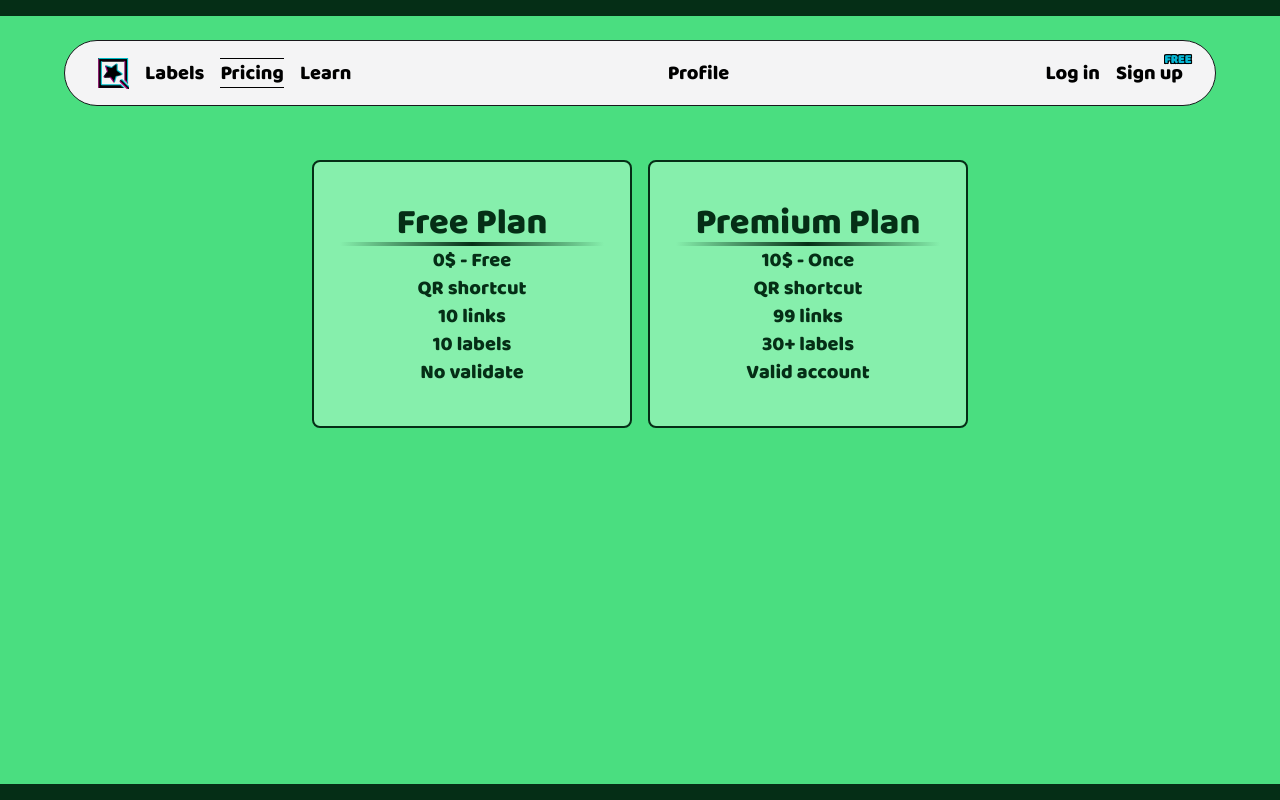
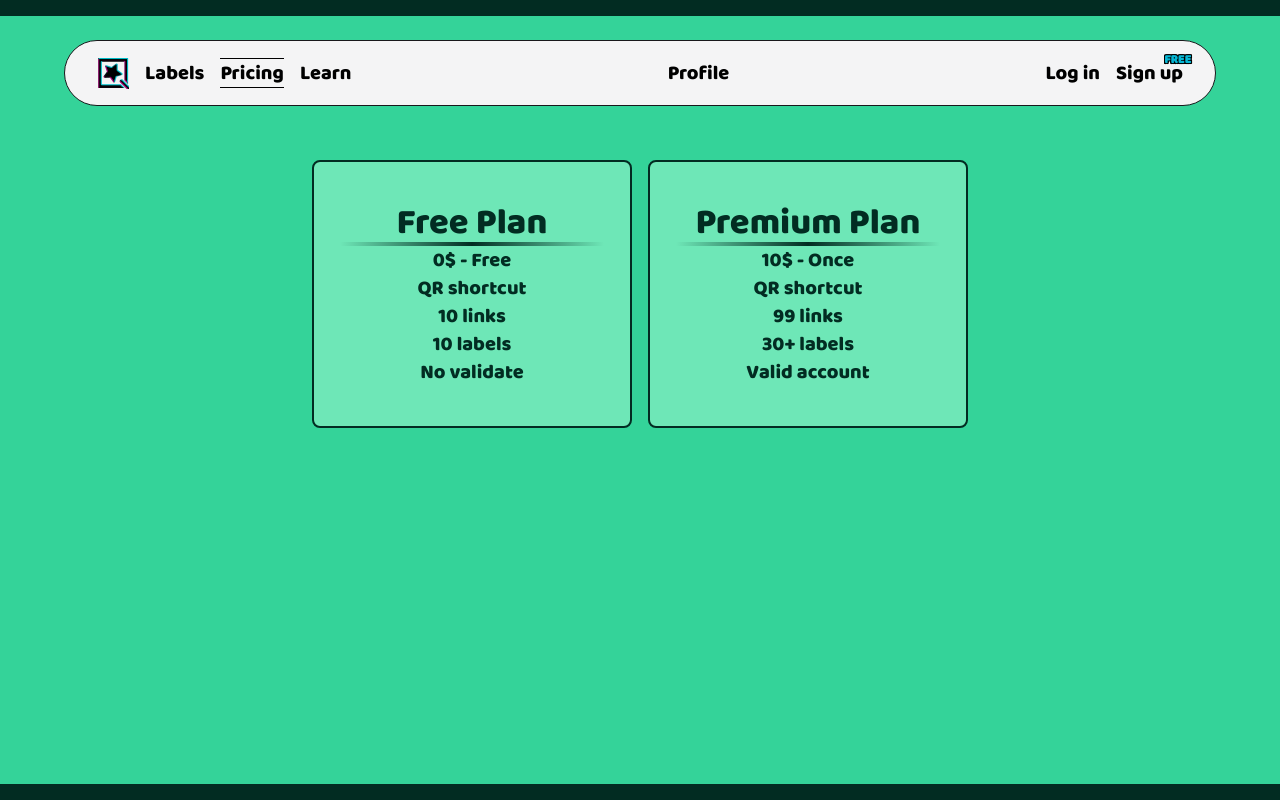
Before and after one commit to boranbatuhan/linqrbell_nuxt, a Nuxt app: page /pricing in a window 1280 px wide. Built offline with nearby package versions, Linux system fonts and the light colour scheme.

Commit message:
fix page colors (labels-pricing)

```diff
--- a/pages/labels.vue
+++ b/pages/labels.vue
@@ -1,12 +1,12 @@
 <template>
-    <div class="min-h-screen border-y-[1rem] bg-indigo-400 border-indigo-950 font-baloobhai text-white">
+    <div class="min-h-screen border-y-[1rem] bg-amber-400 border-amber-950 font-baloobhai text-white">
         <div class="container mx-auto mt-32 flex items-center justify-start flex-col gap-7">
             <p class="text-5xl">Supported Platforms</p>
             <ul class="flex flex-wrap gap-4 p-4 items-start justify-start">
                 <li v-for="(p,index) in platforms.getPlatforms" :key="index" class="w-10 h-10 group relative hover:mx-4 mx-0 transition-all">
                     <img draggable="false" v-if="p=='custom'" src="~~/assets/imgs/starwht.png" alt="customlogo" class="w-10 h-10 select-none transition-all group-hover:-translate-y-5">
                     <Icon :icon="`simple-icons:${p}`" class="w-full h-full transition-all group-hover:-translate-y-5" />
-                    <span class="absolute px-3 py-1 bg-indigo-950 rounded-full opacity-0 group-hover:opacity-100 transition-all -bottom-4 left-1/2 -translate-x-1/2">{{ p }}</span>
+                    <span class="absolute px-3 py-1 bg-amber-950 rounded-full opacity-0 group-hover:opacity-100 transition-all -bottom-4 left-1/2 -translate-x-1/2">{{ p }}</span>
                 </li>
             </ul>
         </div>
--- a/pages/pricing.vue
+++ b/pages/pricing.vue
@@ -1,10 +1,10 @@
 <template>
-    <div class="min-h-screen border-y-[1rem] bg-green-400 border-green-950 font-baloobhai text-white">
+    <div class="min-h-screen border-y-[1rem] bg-emerald-400 border-emerald-950 font-baloobhai text-white">
         <div class="container mx-auto flex items-start justify-center h-fit py-36 gap-4 flex-wrap">
             <!-- free plan start -->
-            <div class="flex text-xl items-center justify-start flex-col border-2 border-green-950 w-80 shrink-0 hover:bg-green-500 bg-green-300 text-green-950 hover:text-white rounded-lg py-10">
+            <div class="flex text-xl items-center justify-start flex-col border-2 border-emerald-950 w-80 shrink-0 hover:bg-emerald-500 bg-emerald-300 text-emerald-950 hover:text-white rounded-lg py-10">
                 <p class="text-4xl">Free Plan</p>
-                <span class="w-10/12 h-1 bg-gradient-to-r from-transparent via-green-950 to-transparent"></span>
+                <span class="w-10/12 h-1 bg-gradient-to-r from-transparent via-emerald-950 to-transparent"></span>
                 <p>0$ - Free</p>
                 <p>QR shortcut</p>
                 <p>10 links</p>
@@ -13,9 +13,9 @@
             </div>
             <!-- free plan end -->
             <!-- premium plan start -->
-            <div class="flex text-xl items-center justify-start flex-col border-2 border-green-950 w-80 shrink-0 hover:bg-green-500 bg-green-300 text-green-950 hover:text-white rounded-lg py-10">
+            <div class="flex text-xl items-center justify-start flex-col border-2 border-emerald-950 w-80 shrink-0 hover:bg-emerald-500 bg-emerald-300 text-emerald-950 hover:text-white rounded-lg py-10">
                 <p class="text-4xl">Premium Plan</p>
-                <span class="w-10/12 h-1 bg-gradient-to-r from-transparent via-green-950 to-transparent"></span>
+                <span class="w-10/12 h-1 bg-gradient-to-r from-transparent via-emerald-950 to-transparent"></span>
                 <p>10$ - Once</p>
                 <p>QR shortcut</p>
                 <p>99 links</p>
```
